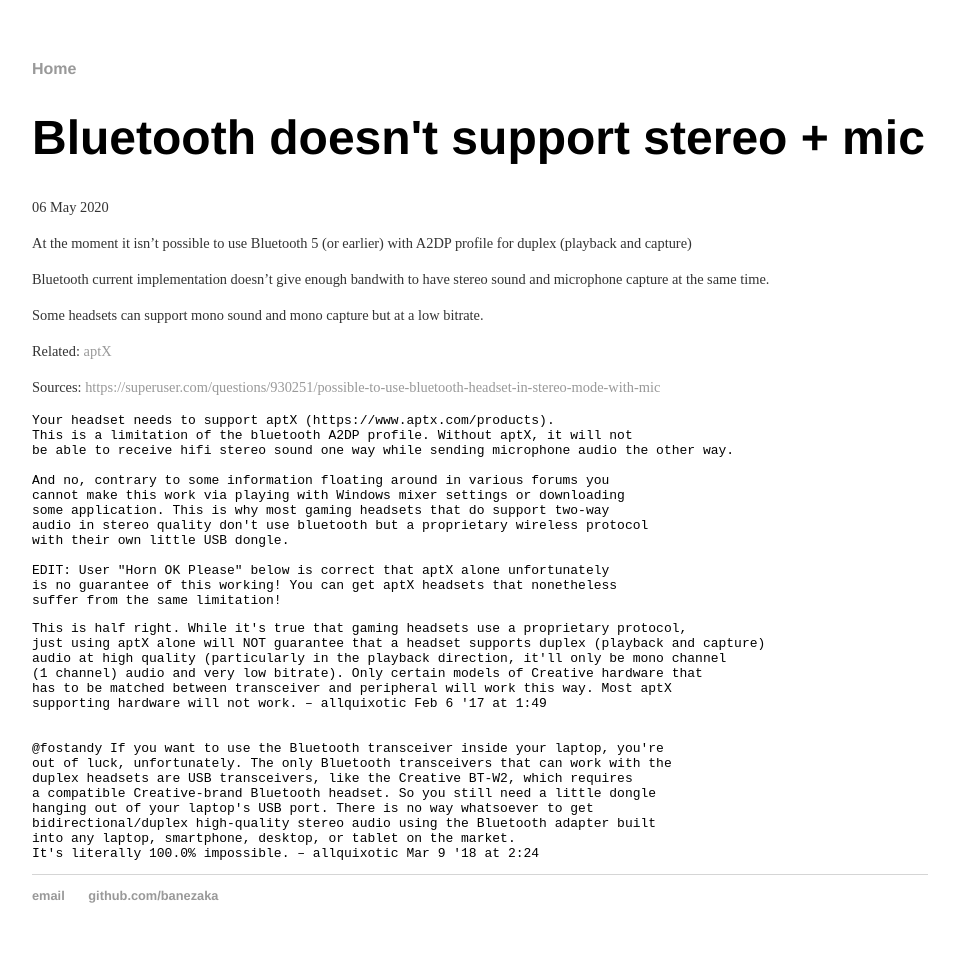
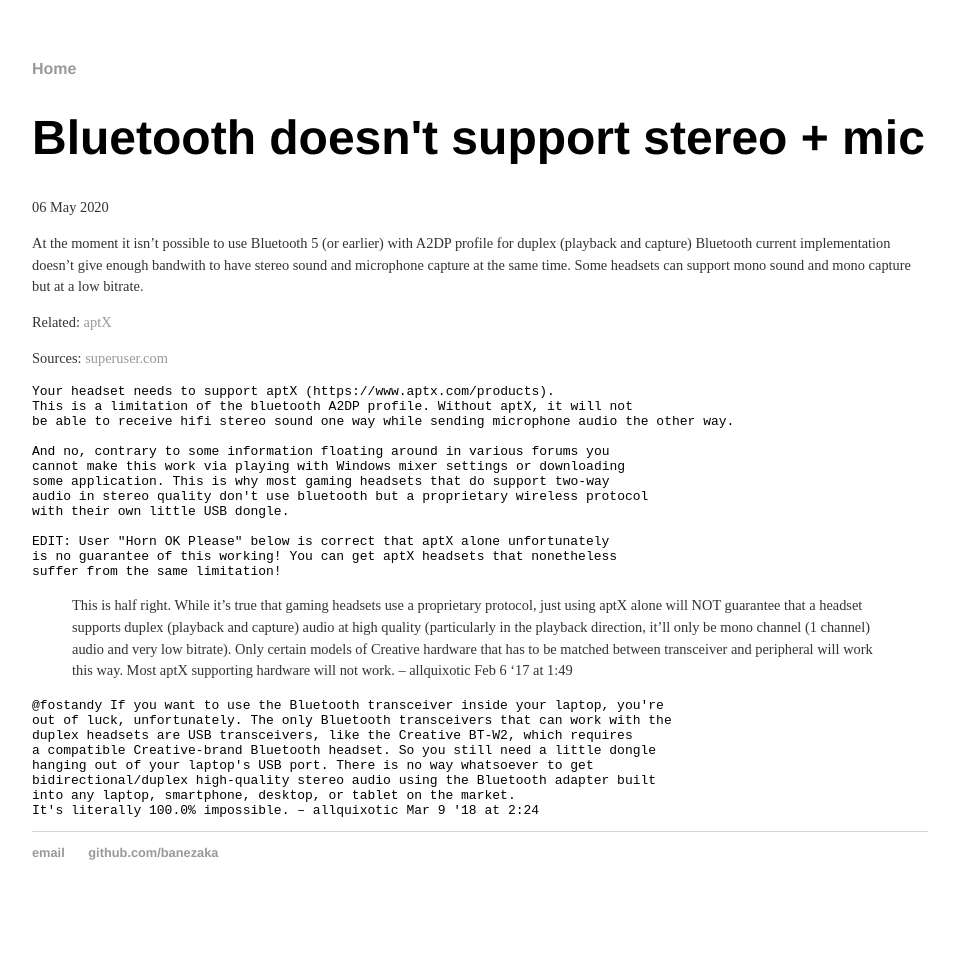
Before and after one commit to banezaka/banezaka.github.io, a Jekyll site: the page built from _posts/2020-05-06-bluetooth-duplex.md, in a window 1280 px wide. Shown: the whole page, without its empty margins (160-1119 px from the left). Built offline with Jekyll 4.4.1, drawn with Linux system fonts in a browser that asks for light colours; after the commit the page ends 920 px from its top, so only the background shows below that.

Commit message:
Update 2020-05-06-bluetooth-duplex.md

````diff
--- a/_posts/2020-05-06-bluetooth-duplex.md
+++ b/_posts/2020-05-06-bluetooth-duplex.md
@@ -5,16 +5,14 @@ date: 2020-05-06
 ---
 
 At the moment it isn't possible to use Bluetooth 5 (or earlier) with A2DP profile for duplex (playback and capture)
-
 Bluetooth current implementation doesn't give enough bandwith to have stereo sound and microphone capture at the same time.
-
 Some headsets can support mono sound and mono capture but at a low bitrate.
 
 Related: [aptX](https://www.aptx.com/products)
 
 Sources:
-[https://superuser.com/questions/930251/possible-to-use-bluetooth-headset-in-stereo-mode-with-mic](https://superuser.com/questions/930251/possible-to-use-bluetooth-headset-in-stereo-mode-with-mic)
-```
+[superuser.com](https://superuser.com/questions/930251/possible-to-use-bluetooth-headset-in-stereo-mode-with-mic)
+```python
 Your headset needs to support aptX (https://www.aptx.com/products).
 This is a limitation of the bluetooth A2DP profile. Without aptX, it will not
 be able to receive hifi stereo sound one way while sending microphone audio the other way.
@@ -30,15 +28,15 @@ is no guarantee of this working! You can get aptX headsets that nonetheless
 suffer from the same limitation!
 ```
 
+
+> This is half right. While it's true that gaming headsets use a proprietary protocol,
+> just using aptX alone will NOT guarantee that a headset supports duplex (playback and capture)
+> audio at high quality (particularly in the playback direction, it'll only be mono channel
+> (1 channel) audio and very low bitrate). Only certain models of Creative hardware that
+> has to be matched between transceiver and peripheral will work this way. Most aptX
+> supporting hardware will not work. – allquixotic Feb 6 '17 at 1:49
+
 ```
-This is half right. While it's true that gaming headsets use a proprietary protocol,
-just using aptX alone will NOT guarantee that a headset supports duplex (playback and capture)
-audio at high quality (particularly in the playback direction, it'll only be mono channel
-(1 channel) audio and very low bitrate). Only certain models of Creative hardware that
-has to be matched between transceiver and peripheral will work this way. Most aptX
-supporting hardware will not work. – allquixotic Feb 6 '17 at 1:49
-
-
 @fostandy If you want to use the Bluetooth transceiver inside your laptop, you're
 out of luck, unfortunately. The only Bluetooth transceivers that can work with the
 duplex headsets are USB transceivers, like the Creative BT-W2, which requires
````
